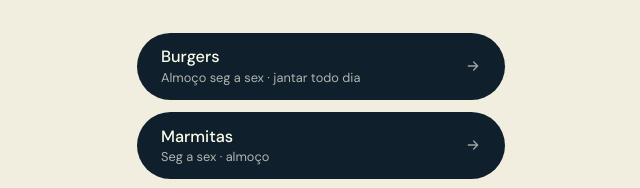
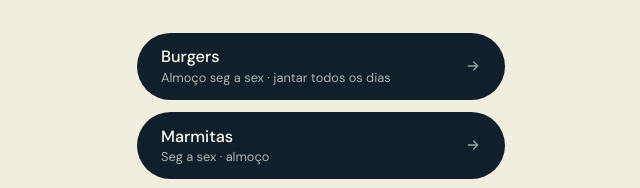
Before and after one commit to vidottistudio/barba-negra-bio, a plain HTML site: page index.html in a window 1280 px wide. Shown: the part 311-499 px from the top of the page, 319-959 px from the left. Drawn offline with Linux system fonts and the light colour scheme.

Commit message:
Fix dinner availability text for Burgers link
Updated the text to correct the phrase for dinner availability.

```diff
--- a/index.html
+++ b/index.html
@@ -97,7 +97,7 @@
 
   <nav aria-label="Links">
     <a class="botao" href="https://pedido.brendi.com.br/barba-negra/" target="_blank" rel="noopener">
-      <span class="txt"><b>Burgers</b><small>Almoço seg a sex · jantar todo dia</small></span>
+      <span class="txt"><b>Burgers</b><small>Almoço seg a sex · jantar todos os dias</small></span>
       <svg class="seta" viewBox="0 0 24 24" fill="none" stroke="currentColor" stroke-width="2" stroke-linecap="round" stroke-linejoin="round" aria-hidden="true"><path d="M5 12h14M13 6l6 6-6 6"/></svg>
     </a>
     <a class="botao" href="https://barbanegraconceitobar.saipos.com" target="_blank" rel="noopener">
```
